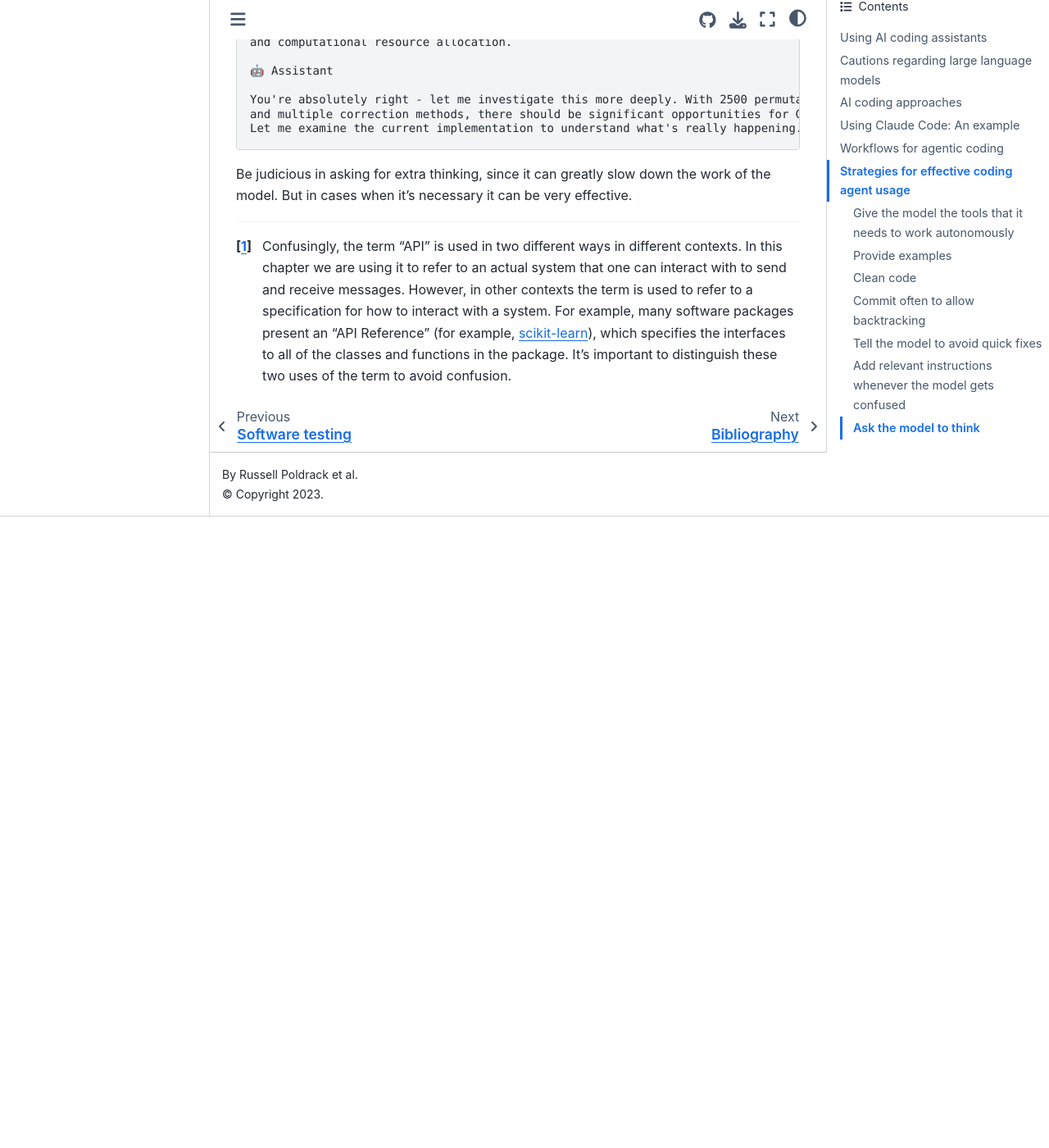
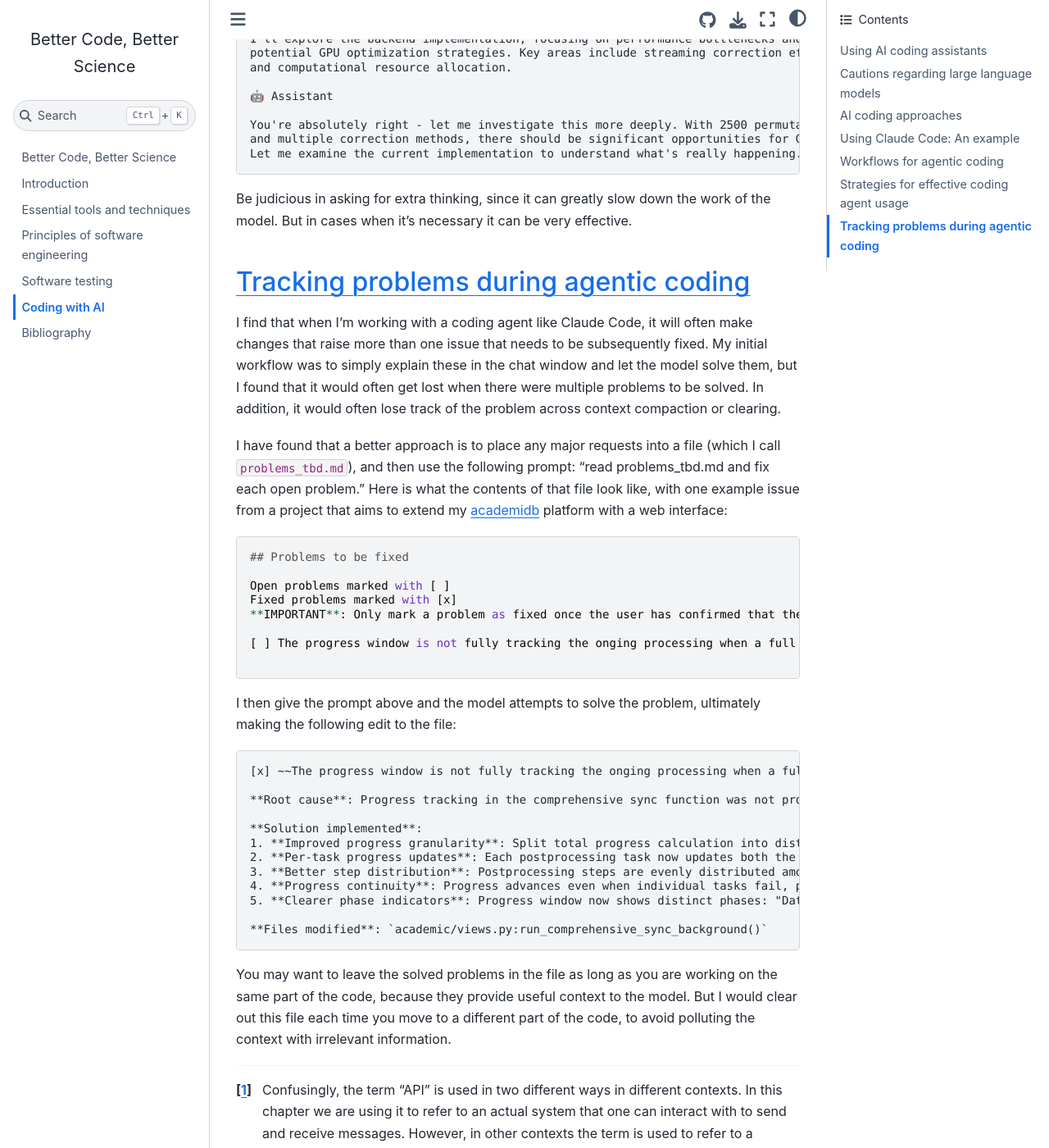
Before and after one commit to BetterCodeBetterScience/book, a Jupyter Book: the page built from book/AI_coding_assistants.md, in a window 1280 px wide and 1400 px high, scrolled down 39475 px. Shown: the whole window at 82% size. Built offline with Jupyter Book 1.0.4 settings and Sphinx 7.4.7 and the Sphinx Book theme 1.1.4, drawn with Linux system fonts in a browser that asks for light colours; pages that are not in the unit, such as notebooks, are missing from menus; before the commit the page ends 40105 px from its top, so only the background shows below that; some of the changed text lies outside the part shown.

Commit message:
added problem tracking section

````diff
--- a/book/AI_coding_assistants.md
+++ b/book/AI_coding_assistants.md
@@ -1498,7 +1498,41 @@
 Be judicious in asking for extra thinking, since it can greatly slow down the work of the model.
 But in cases when it's necessary it can be very effective.
 
-
+## Tracking problems during agentic coding
+
+I find that when I'm working with a coding agent like Claude Code, it will often make changes that raise more than one issue that needs to be subsequently fixed.  My initial workflow was to simply explain these in the chat window and let the model solve them, but I found that it would often get lost when there were multiple problems to be solved. In addition, it would often lose track of the problem across context compaction or clearing.
+
+I have found that a better approach is to place any major requests into a file (which I call `problems_tbd.md`), and then use the following prompt:  "read problems_tbd.md and fix each open problem."  Here is what the contents of that file look like, with one example issue from a project that aims to extend my [academidb](https://github.com/poldrack/academicdb) platform with a web interface:
+
+```
+## Problems to be fixed
+
+Open problems marked with [ ]
+Fixed problems marked with [x]
+**IMPORTANT**: Only mark a problem as fixed once the user has confirmed that the fix worked.
+
+[ ] The progress window is not fully tracking the onging processing when a full database sync is performed.  In particular, it never says that Scopus ID matching is happening - it stops at PMC matching.  Please ensure that all steps in the process are reflected in the progress window.
+
+```
+
+I then give the prompt above and the model attempts to solve the problem, ultimately making the following edit to the file:
+
+```
+[x] ~~The progress window is not fully tracking the onging processing when a full database sync is performed.  In particular, it never says that Scopus ID matching is happening - it stops at PMC matching.  Please ensure that all steps in the process are reflected in the progress window.~~ **FIXED**:
+
+**Root cause**: Progress tracking in the comprehensive sync function was not properly updating progress percentages for postprocessing tasks, causing the progress bar to appear stuck after PMC matching while Scopus ID enrichment was running in the background.
+
+**Solution implemented**:
+1. **Improved progress granularity**: Split total progress calculation into distinct phases with proper step allocation (sync sources: 30 steps each, enrichment: 20 steps, postprocessing: 15 steps)
+2. **Per-task progress updates**: Each postprocessing task now updates both the current step description AND progress percentage
+3. **Better step distribution**: Postprocessing steps are evenly distributed among tasks (PMC lookup and Scopus author ID enrichment)
+4. **Progress continuity**: Progress advances even when individual tasks fail, preventing the UI from getting stuck
+5. **Clearer phase indicators**: Progress window now shows distinct phases: "Database Synchronization", "Data Enrichment", and "Post-Processing"
+
+**Files modified**: `academic/views.py:run_comprehensive_sync_background()`
+```
+
+You may want to leave the solved problems in the file as long as you are working on the same part of the code, because they provide useful context to the model. But I would clear out this file each time you move to a different part of the code, to avoid polluting the context with irrelevant information.
 
 [^1]: Confusingly, the term "API" is used in two different ways in different contexts.
 In this chapter we are using it to refer to an actual system that one can interact with to send and receive messages.
````
